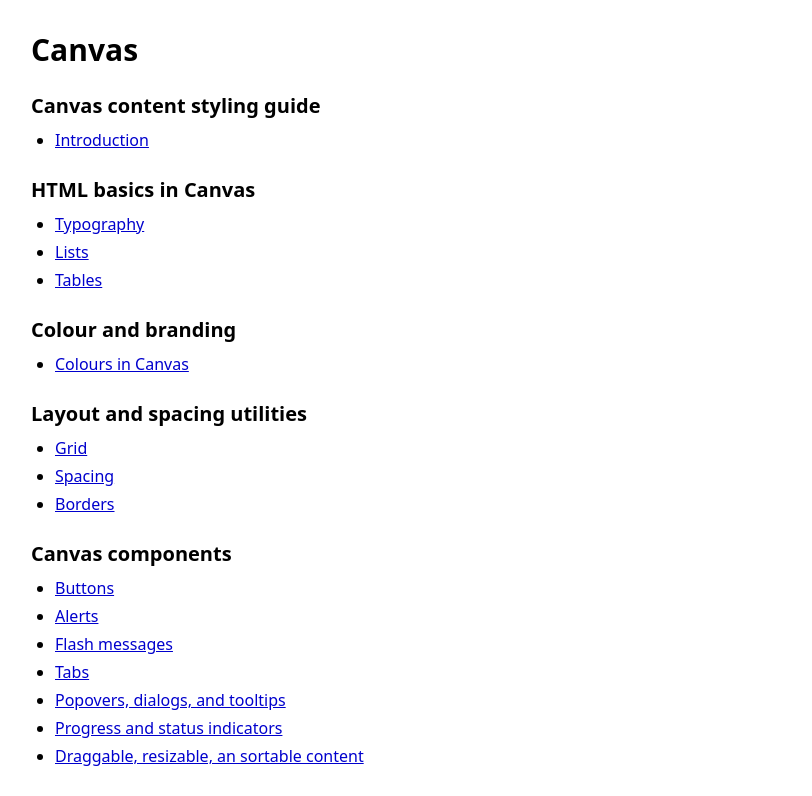
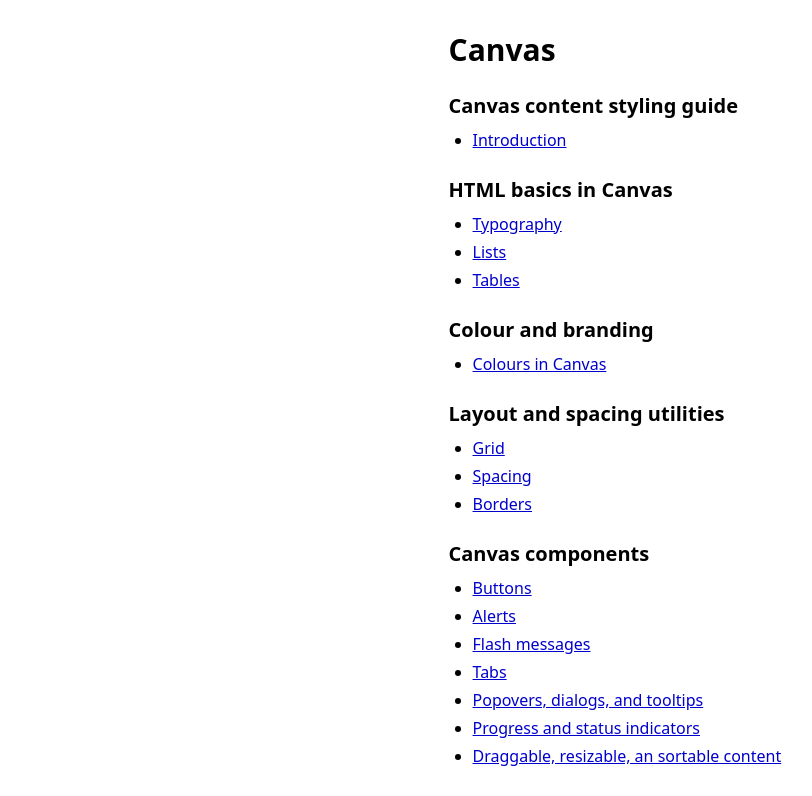
Before and after one commit to Karl-Horning/canvas, a Next.js app: page / in a window 1280 px wide. Shown: the top 796 px of the page, without its empty margins (1-813 px from the left). Built offline with nearby package versions, Linux system fonts and the light colour scheme.

Commit message:
feat: add `main` and `m-auto` to `layout`

```diff
--- a/app/layout.tsx
+++ b/app/layout.tsx
@@ -27,7 +27,9 @@
             lang="en"
             className={`${geistSans.variable} ${geistMono.variable} h-full antialiased`}
         >
-      <body className="min-h-full flex flex-col">{children}</body>
+            <body className="min-h-full flex flex-col">
+                <main className="m-auto">{children}</main>
+            </body>
         </html>
     );
 }
```
Lines whose indentation alone changed are shown as unchanged.
